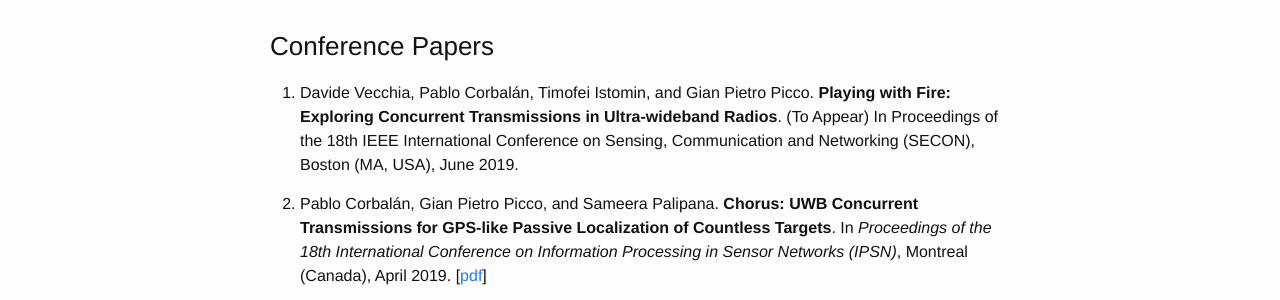
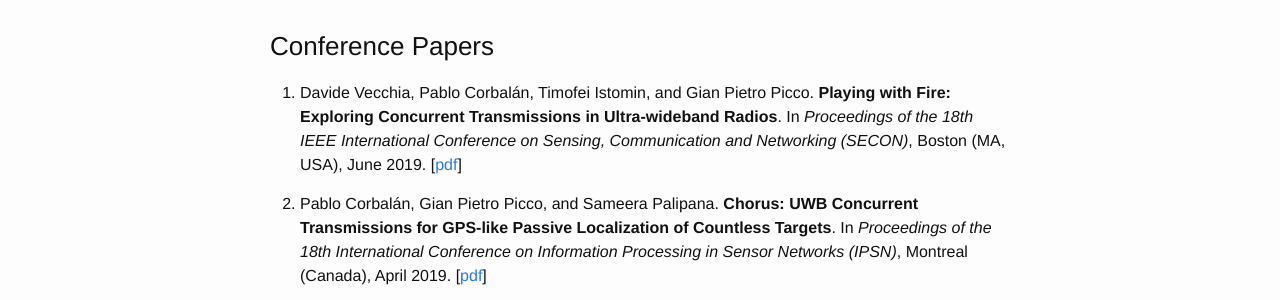
Before and after one commit to pablocorbalan/pablocorbalan.github.io, a Jekyll site: the page built from publications.md, in a window 1280 px wide. Shown: the part 137-437 px from the top of the page. Built offline with Jekyll 4.4.1, drawn with Linux system fonts in a browser that asks for light colours.

Commit message:
Add UWB CTX Fire paper in IEEE SECON 2019

```diff
--- a/publications.md
+++ b/publications.md
@@ -5,7 +5,7 @@ permalink: /publications/
 ---
 
 ### Conference Papers
-1. Davide Vecchia, Pablo Corbalán, Timofei Istomin, and Gian Pietro Picco. **Playing with Fire: Exploring Concurrent Transmissions in Ultra-wideband Radios**. (To Appear) In Proceedings of the 18th IEEE International Conference on Sensing, Communication and Networking (SECON), Boston (MA, USA), June 2019.
+1. Davide Vecchia, Pablo Corbalán, Timofei Istomin, and Gian Pietro Picco. **Playing with Fire: Exploring Concurrent Transmissions in Ultra-wideband Radios**. In *Proceedings of the 18th IEEE International Conference on Sensing, Communication and Networking (SECON)*, Boston (MA, USA), June 2019. [[pdf](/docs/papers/fire-secon19.pdf)]
 
 2. Pablo Corbalán, Gian Pietro Picco, and Sameera Palipana. **Chorus: UWB Concurrent Transmissions for GPS-like Passive Localization of Countless Targets**. In *Proceedings of the 18th International Conference on Information Processing in Sensor Networks (IPSN)*, Montreal (Canada), April 2019. [[pdf](/docs/papers/chorus-ipsn19.pdf)]
 
```
Also changed, not shown: 1 other file.
